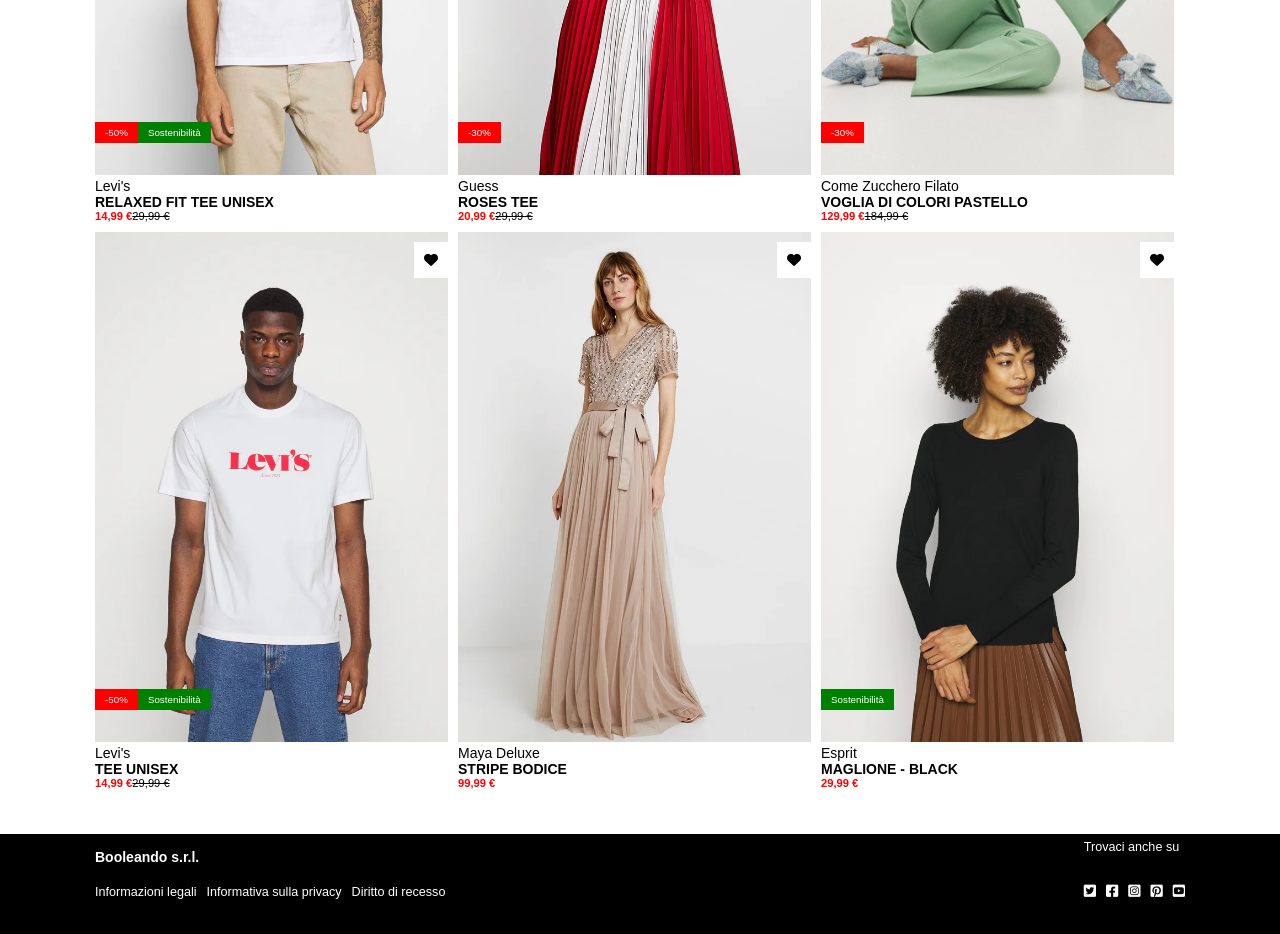
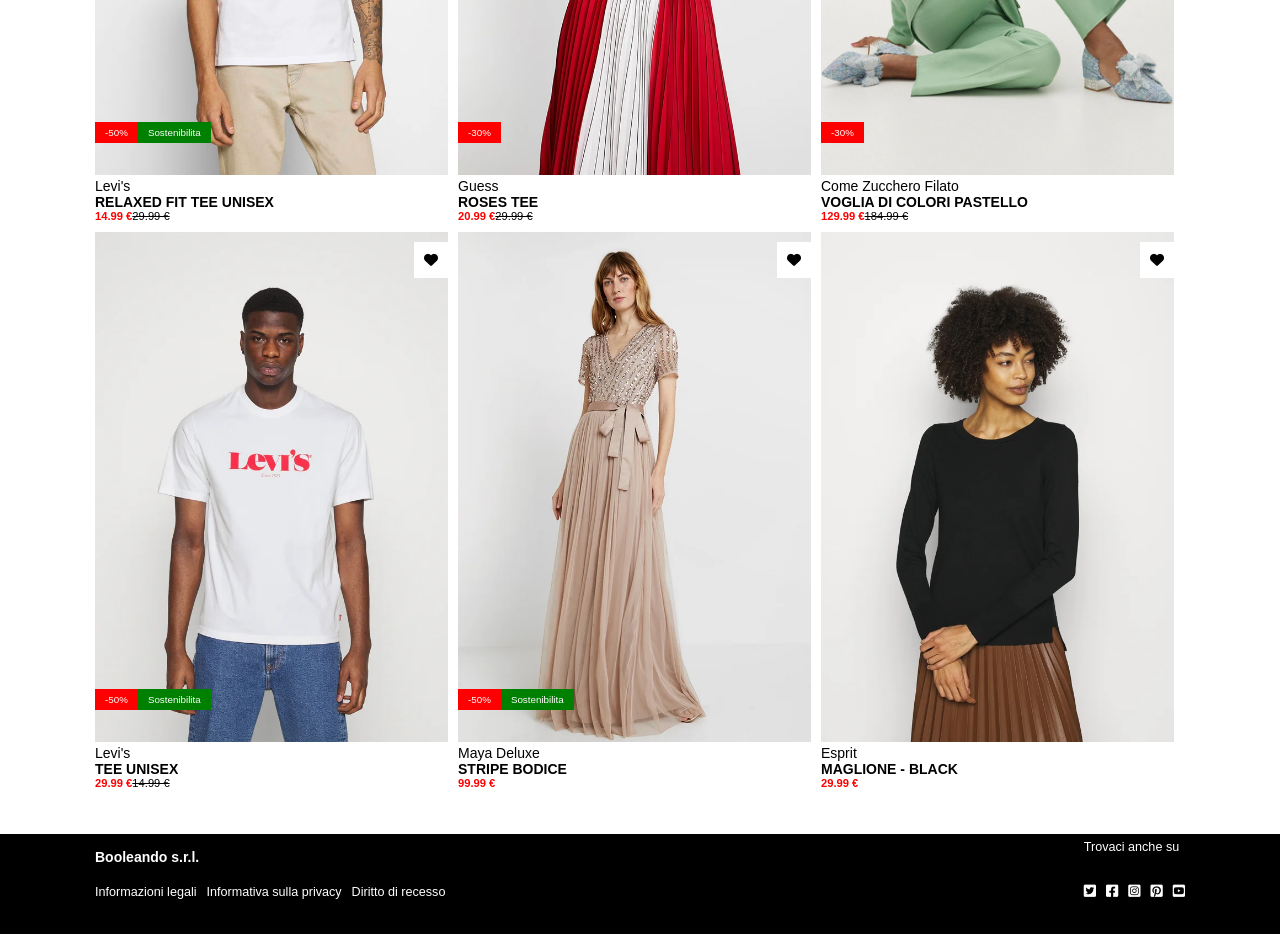
Before and after one commit to MassimoAzzini/vite-boolando, a Vue app: page / in a window 1280 px wide. Shown: the part 440-1374 px from the top of the page. Built offline with nearby package versions, Linux system fonts and the light colour scheme.

Commit message:
[add]: product dynamic

```diff
--- a/src/components/Main.vue
+++ b/src/components/Main.vue
@@ -1,6 +1,20 @@
 <script>
+import ProductCard from '../components/partials/ProductCard.vue'
+import products from '../data/products';
+
+
 export default {
   name: 'Main',
+
+  components: {
+    ProductCard
+  },
+
+  data() {
+    return {
+      products
+    }
+  },
 
 }
 </script>
@@ -10,137 +24,10 @@
   <main>
 
     <div class="container flex">
-      <!-- CARD RELAXED-->
-      <div class="product">
-        <div class="image relative">
-          <img id="img-relaxed" src="../assets/img/1.webp" alt="">
-          <img class="secondary-image" src="../assets/img/1b.webp" alt="">
-          <span class="heart"><i class="fa-solid fa-heart"></i></span>
-          <div class="tag">
-            <span class="discount">-50%</span>
-            <span class="sostenibilita">Sostenibilità</span>
-          </div>
-        </div>
-        <div class="description">
-          <span class="marca">Levi's</span>
-          <span class="modello">RELAXED FIT TEE UNISEX</span>
-          <div class="price">
-            <span class="last-price">14,99 €</span>
-            <span class="full-price">29,99 €</span>
-          </div>
-        </div>
-      </div>
-      <!-- fine CARD RELAXED-->
-
-      <!-- CARD ROSES -->
-      <div class="product">
-        <div class="image relative">
-          <img id="img-roses" src="../assets/img/2.webp" alt="">
-          <img class="secondary-image" src="../assets/img/2b.webp" alt="">
-          <span class="heart"><i class="fa-solid fa-heart"></i></span>
-          <div class="tag">
-            <span class="discount">-30%</span>
-            <!-- <span class="sostenibilita">Sostenibilità</span> -->
-          </div>
-        </div>
-        <div class="description">
-          <span class="marca">Guess</span>
-          <span class="modello">ROSES TEE</span>
-          <div class="price">
-            <span class="last-price">20,99 €</span>
-            <span class="full-price">29,99 €</span>
-          </div>
-        </div>
-      </div>
-      <!-- FINE CARD ROSES-->
-
-      <!-- CARD VOGLIA -->
-      <div class="product">
-        <div class="image relative">
-          <img id="img-voglia" src="../assets/img/3.webp" alt="">
-          <img class="secondary-image" src="../assets/img/3b.webp" alt="">
-          <span class="heart"><i class="fa-solid fa-heart"></i></span>
-          <div class="tag">
-            <span class="discount">-30%</span>
-            <!-- <span class="sostenibilita">Sostenibilità</span> -->
-          </div>
-        </div>
-        <div class="description">
-          <span class="marca">Come Zucchero Filato</span>
-          <span class="modello">VOGLIA DI COLORI PASTELLO</span>
-          <div class="price">
-            <span class="last-price">129,99 €</span>
-            <span class="full-price">184,99 €</span>
-          </div>
-        </div>
-      </div>
-      <!-- FINE CARD VOGLIA-->
-
-      <!-- CARD TEE UNISEX-->
-      <div class="product">
-        <div class="image relative">
-          <img id="img-tee-unisex" src="../assets/img/4.webp" alt="">
-          <img class="secondary-image" src="../assets/img/4b.webp" alt="">
-          <span class="heart"><i class="fa-solid fa-heart"></i></span>
-          <div class="tag">
-            <span class="discount">-50%</span>
-            <span class="sostenibilita">Sostenibilità</span>
-          </div>
-        </div>
-        <div class="description">
-          <span class="marca">Levi's</span>
-          <span class="modello">TEE UNISEX</span>
-          <div class="price">
-            <span class="last-price">14,99 €</span>
-            <span class="full-price">29,99 €</span>
-          </div>
-        </div>
-      </div>
-      <!-- fine CARD TEE UNISEX-->
-
-      <!-- CARD STRIPE-->
-      <div class="product">
-        <div class="image relative">
-          <img id="img-stripe" src="../assets/img/5.webp" alt="">
-          <img class="secondary-image" src="../assets/img/5b.webp" alt="">
-          <span class="heart"><i class="fa-solid fa-heart"></i></span>
-          <!-- <div class="tag">
-            <span class="discount">-50%</span>
-            <span class="sostenibilita">Sostenibilità</span>
-          </div> -->
-        </div>
-        <div class="description">
-          <span class="marca">Maya Deluxe</span>
-          <span class="modello">STRIPE BODICE</span>
-          <div class="price">
-            <span class="last-price">99,99 €</span>
-            <!-- <span class="full-price"> 99,99 €</span> -->
-          </div>
-        </div>
-      </div>
-      <!-- fine CARD STRIPE-->
-
-      <!-- CARD MAGLIONE-->
-      <div class="product">
-        <div class="image relative">
-          <img id="img-maglione" src="../assets/img/6.webp" alt="">
-          <img class="secondary-image" src="../assets/img/6b.webp" alt="">
-          <span class="heart"><i class="fa-solid fa-heart"></i></span>
-          <div class="tag">
-            <!-- <span class="discount">-50%</span> -->
-            <span class="sostenibilita">Sostenibilità</span>
-          </div>
-        </div>
-        <div class="description">
-          <span class="marca">Esprit</span>
-          <span class="modello">MAGLIONE - BLACK</span>
-          <div class="price">
-            <span class="last-price">29,99 €</span>
-            <!-- <span class="full-price">29,99 €</span> -->
-          </div>
-        </div>
-      </div>
-      <!-- fine CARD STRIPE-->
+      <ProductCard
+        v-for="product in products"
+        :key="product.id"
+        :product="product" />
     </div>
 
   </main>
@@ -157,85 +44,6 @@
     justify-content: start;
     flex-wrap: wrap;
 
-    .product {
-      max-width: 400px;
-      width: 33%;
-      min-width: 250px;
-      padding: 5px;
-
-      .image{
-
-        img {
-          width: 100%;
-        }
-
-        .secondary-image {
-          position: absolute;
-          top: 0;
-          left: 0;
-          display: none;
-        }
-
-        .heart {
-          cursor: pointer;
-          position: absolute;
-          right: 0;
-          top: 10px;
-          background-color: white;
-          padding: 10px;
-          &:hover {
-            color: red;
-          }
-        }
-
-        .tag {
-          position: absolute;
-          left: 0;
-          bottom: 40px;
-          font-size: 0.7rem;
-          color: white;
-
-          .discount {
-            background-color: red;
-            padding: 5px 10px;
-          }
-
-          .sostenibilita {
-            background-color: green;
-            padding: 5px 10px;
-          }
-        }
-
-        &:hover .secondary-image {
-          display: block;
-        }
-      }
-
-      .description {
-
-        .marca,
-        .modello {
-          display: block;
-        }
-
-        .modello {
-          font-weight: bold;
-        }
-
-        .price {
-          font-size: 0.8rem;
-
-          .last-price {
-            color: red;
-            font-weight: bold;
-          }
-
-          .full-price {
-            text-decoration: line-through;
-          }
-        }
-      }
-    }
   }
 }
 
--- /dev/null
+++ b/src/components/partials/ProductCard.vue
@@ -0,0 +1,126 @@
+<script>
+export default {
+  name: 'ProductCard',
+
+  props: {
+    product: Object
+  }
+}
+
+</script>
+
+<template>
+
+  <div class="product">
+    <div class="image relative">
+      <img id="img-relaxed" :src="`/src/assets/img/${product.primaryImage}`" alt="">
+      <img class="secondary-image" :src="`/src/assets/img/${product.secondaryImage}`" alt="">
+      <span class="heart"><i class="fa-solid fa-heart"></i></span>
+      <div class="tag">
+        <span>
+          <span v-if="product.discount === null" class="d-none"></span>
+          <span v-else class="discount">{{product.discount}}</span>
+        </span>
+        <span v-if="product.sostenibilita" class="sostenibilita">Sostenibilita</span>
+      </div>
+    </div>
+    <div class="description">
+      <span class="marca">{{product.marca}}</span>
+      <span class="modello">{{product.modello}}</span>
+      <div class="price">
+        <span class="last-price">{{product.lastPrice}}</span>
+        <span class="full-price">{{product.fullPrice}}</span>
+      </div>
+    </div>
+  </div>
+
+
+</template>
+
+<style lang="scss">
+
+.product {
+  max-width: 400px;
+  width: 33%;
+  min-width: 250px;
+  padding: 5px;
+
+  .image{
+
+    img {
+      width: 100%;
+    }
+
+    .secondary-image {
+      position: absolute;
+      top: 0;
+      left: 0;
+      display: none;
+    }
+
+    .heart {
+      cursor: pointer;
+      position: absolute;
+      right: 0;
+      top: 10px;
+      background-color: white;
+      padding: 10px;
+      &:hover {
+        color: red;
+      }
+    }
+
+    .tag {
+      position: absolute;
+      left: 0;
+      bottom: 40px;
+      font-size: 0.7rem;
+      color: white;
+
+      .discount {
+        background-color: red;
+        padding: 5px 10px;
+
+        .d-none {
+          display: none;
+        }
+      }
+
+      .sostenibilita {
+        background-color: green;
+        padding: 5px 10px;
+      }
+    }
+
+    &:hover .secondary-image {
+      display: block;
+    }
+  }
+
+  .description {
+
+    .marca,
+    .modello {
+      display: block;
+    }
+
+    .modello {
+      font-weight: bold;
+    }
+
+    .price {
+      font-size: 0.8rem;
+
+      .last-price {
+        color: red;
+        font-weight: bold;
+      }
+
+      .full-price {
+        text-decoration: line-through;
+      }
+    }
+  }
+}
+
+</style>
--- a/src/data/mainCards.js
+++ b/src/data/products.js
@@ -1,45 +1,50 @@
 export default [
   {
+    id: 6584253671,
     primaryImage: '1.webp',
     secondaryImage: '1b.webp',
     discount: '-50%',
     sostenibilita: true,
     marca: "Levi's",
     modello: 'RELAXED FIT TEE UNISEX',
-    fullPrice: 29.99,
-    lastPrice: 14.99
+    fullPrice: '29.99 €',
+    lastPrice: '14.99 €'
   },
   {
+    id: 6584253672,
     primaryImage: '2.webp',
     secondaryImage: '2b.webp',
     discount: '-30%',
     sostenibilita: false,
     marca: "Guess",
     modello: 'ROSES TEE',
-    fullPrice: 29.99,
-    lastPrice: 20.99
+    fullPrice: '29.99 €',
+    lastPrice: '20.99 €'
   },
   {
+    id: 6584253673,
     primaryImage: '3.webp',
     secondaryImage: '3b.webp',
     discount: '-30%',
     sostenibilita: false,
     marca: "Come Zucchero Filato",
     modello: 'VOGLIA DI COLORI PASTELLO',
-    fullPrice: 184.99,
-    lastPrice: 129.99
+    fullPrice: '184.99 €',
+    lastPrice: '129.99 €'
   },
   {
+    id: 6584253674,
     primaryImage: '4.webp',
     secondaryImage: '4b.webp',
     discount: '-50%',
     sostenibilita: true,
     marca: "Levi's",
     modello: 'TEE UNISEX',
-    fullPrice: 14.99,
-    lastPrice: 29.99
+    fullPrice: '14.99 €',
+    lastPrice: '29.99 €'
   },
   {
+    id: 6584253675,
     primaryImage: '5.webp',
     secondaryImage: '5b.webp',
     discount: '-50%',
@@ -47,9 +52,10 @@
     marca: "Maya Deluxe",
     modello: 'STRIPE BODICE',
     fullPrice: null,
-    lastPrice: 99.99
+    lastPrice: '99.99 €'
   },
   {
+    id: 6584253676,
     primaryImage: '6.webp',
     secondaryImage: '6b.webp',
     discount: null,
@@ -57,6 +63,6 @@
     marca: "Esprit",
     modello: 'MAGLIONE - BLACK',
     fullPrice: null,
-    lastPrice: 29.99,
-  },
+    lastPrice: '29.99 €',
+  }
 ];
```
